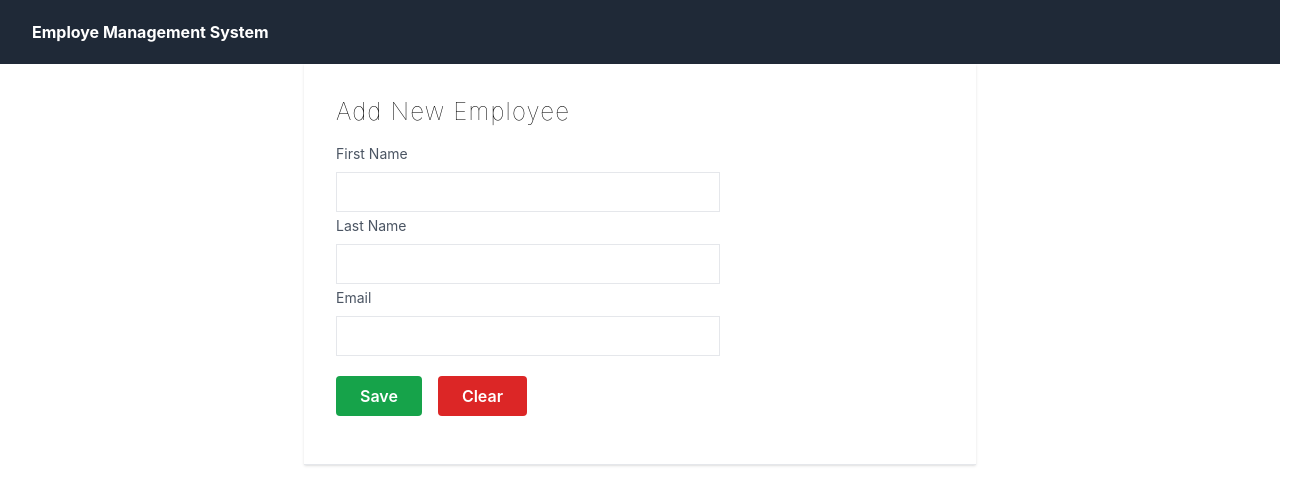
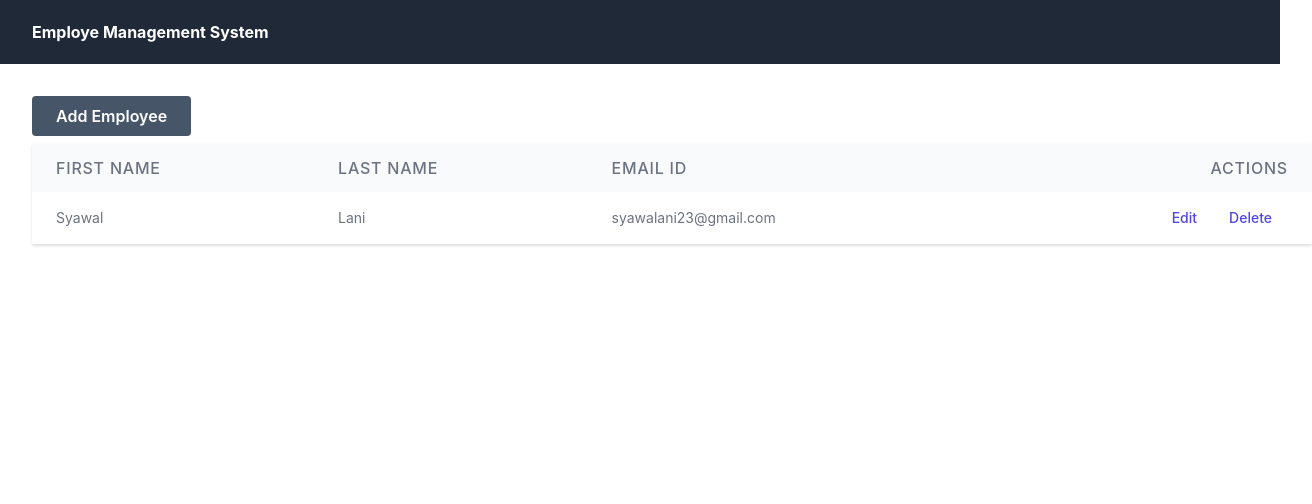
Before and after one commit to TegarMachfuzi/employe-system-ui, a React (Create React App) app: page / in a window 1280 px wide. Shown: the top 504 px of the page, 1312 px wide, since content can reach past the window. Built offline with nearby package versions, Linux system fonts and the light colour scheme; the HTML template or start-up script is replaced by a standard one.

Commit message:
create ui addEmploya and getListEmployee

```diff
--- a/package.json
+++ b/package.json
@@ -9,6 +9,7 @@
     "axios": "^1.6.2",
     "react": "^18.2.0",
     "react-dom": "^18.2.0",
+    "react-router-dom": "^6.20.0",
     "react-scripts": "5.0.1",
     "web-vitals": "^2.1.4"
   },
--- a/src/App.js
+++ b/src/App.js
@@ -1,11 +1,21 @@
 import './App.css';
 import Navbar from './component/navbar';
 import AddEmployee from './component/AddEmployee';
+import { BrowserRouter, Route, Routes } from 'react-router-dom';
+import EmployeeList from './component/EmployeeList';
 function App() {
   return (
     <>
-    <Navbar/>
-    <AddEmployee/>
+    <BrowserRouter>
+      <Navbar/>
+      <Routes>
+        <Route index element={<EmployeeList/>}/>
+        <Route path='/' element={<EmployeeList />}></Route>
+        <Route path='/employeList' element={<EmployeeList/>}/>
+        <Route path='/addEmployee' element={<AddEmployee/>}/>
+      </Routes>
+    </BrowserRouter>
+
     </>
 
   );
--- /dev/null
+++ b/src/component/EmployeeList.js
@@ -0,0 +1,61 @@
+import React from 'react'
+import { useNavigate } from 'react-router-dom'
+
+const EmployeeList = () => {
+    const navigate = useNavigate();
+  return (
+    <div className='container mx-8 my-8'>
+        <div className='h-12'>
+            <button
+                onClick={() => navigate("/addEmployee")}
+                className='rounded bg-slate-600 text-white px-6 py-2 font-semibold'>
+                Add Employee
+            </button>
+        </div>
+        <div className='flex shadow border-b'>
+            <table className='min-w-full'>
+                <thead className='bg-gray-50'>
+                    <tr>
+                        <th className='text-left font-medium text-gray-500 uppercase tracking-wider py-3 px-6'>
+                            First Name
+                        </th>
+                        <th className='text-left font-medium text-gray-500 uppercase tracking-wider py-3 px-6'>
+                            Last Name
+                        </th>
+                        <th className='text-left font-medium text-gray-500 uppercase tracking-wider py-3 px-6'>
+                            Email Id
+                        </th>
+                        <th className='text-right font-medium text-gray-500 uppercase tracking-wider py-3 px-6'>
+                            Actions
+                        </th>
+                    </tr>
+                </thead>
+                <tbody className='bg-white'>
+                    <tr>
+                        <td className='text-left px-6 py-4 whitespace-nowrap'>
+                            <div className='text-sm text-gray-500'>Syawal</div>
+                        </td>
+                        <td className='text-left px-6 py-4 whitespace-nowrap'>
+                            <div className='text-sm text-gray-500'>Lani</div>
+                        </td>
+                        <td className='text-left px-6 py-4 whitespace-nowrap'>
+                            <div className='text-sm text-gray-500'>syawalani23@gmail.com</div>
+                        </td>
+                        <td className='text-right px-6 py-4 whitespace-nowrap font-medium text-sm'>
+                            <a href='#' className='text-indigo-600 hover:text-indigo-800 px-4'>
+                                Edit
+                            </a>
+                            <a href='#' className='text-indigo-600 hover:text-indigo-800 px-4'>
+                                Delete
+                            </a>
+                        </td>
+                    </tr>
+                </tbody>
+            </table>
+        </div>
+    </div>
+
+  )
+}
+
+export default EmployeeList
--- a/src/service/EmployeeService.js
+++ b/src/service/EmployeeService.js
@@ -7,6 +7,9 @@
     saveEmployee(employee) {
         return axios.post(EMPLOYEE_API_BASE_URL, employee);
     }
+    getAllEmployee(employee) {
+        return axios.get(EMPLOYEE_API_BASE_URL, employee);
+    }
 
 }
 
```
Also changed, not shown: 1 other file (tests, documents, lock files or other folders).
